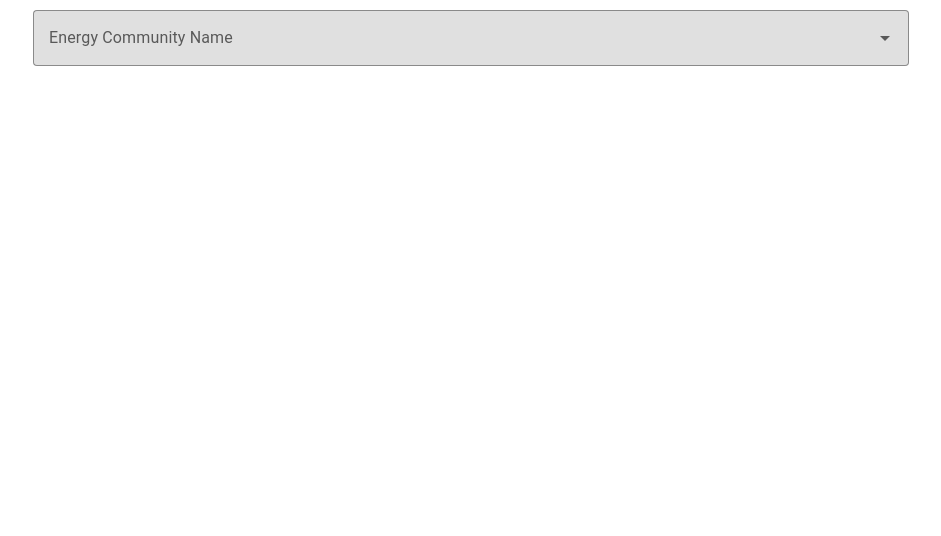
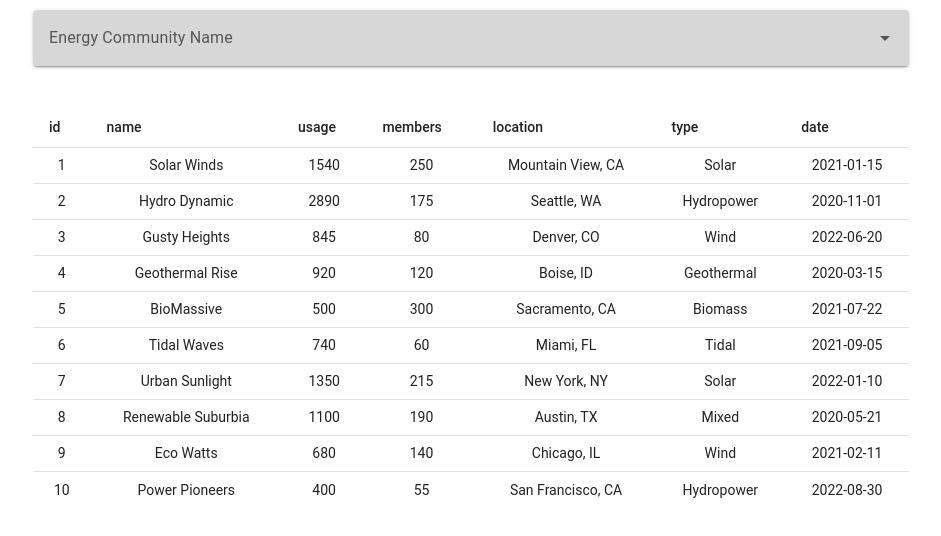
Before and after one commit to danish981/vue3-challenge-energy-communities, a Vue app: page / in a window 1280 px wide. Shown: the top 536 px of the page, without its empty margins (169-1110 px from the left). Built offline with nearby package versions, Linux system fonts and the light colour scheme.

Commit message:
added some change, made appear data into the componnent

```diff
--- a/src/components/AutocompleteSelect.vue
+++ b/src/components/AutocompleteSelect.vue
@@ -10,7 +10,7 @@
         bg-color="#E0E0E0"
         clearable
         multiple
-        variant="outlined"
+        variant="solo-filled"
     >
     </v-autocomplete>
   </div>
--- a/src/components/EnergyCommunityTable.vue
+++ b/src/components/EnergyCommunityTable.vue
@@ -2,6 +2,8 @@
 
   <!-- TODO: Implement data table with CRUD operations -->
 
+
+  <div class="middle-centered">
     <v-table density="compact">
       <thead>
       <tr>
@@ -9,26 +11,29 @@
           id
         </th>
         <th class="text-left">
-        Name
+          name
         </th>
         <th class="text-left">
-        Usage
+          usage
         </th>
         <th class="text-left">
-        Location
+          members
         </th>
         <th class="text-left">
-        Type
+          location
         </th>
         <th class="text-left">
-        Start Date
+          type
+        </th>
+        <th class="text-left">
+          date
         </th>
       </tr>
       </thead>
       <tbody>
       <tr
-        v-for="item in energyCommunityStore"
-        :key="item.id"
+          v-for="item in energyCommunities"
+          :key="item.name"
       >
         <td>{{ item.id }}</td>
         <td>{{ item.name }}</td>
@@ -40,6 +45,7 @@
       </tr>
       </tbody>
     </v-table>
+  </div>
 
 
 </template>
@@ -47,10 +53,11 @@
 <script setup>
 // TODO: Use Pinia for state management and Vue Composition API for component logic
 
-import {energyCommunityStore} from "@/stores/energyCommunityStore";
 
-console.log(energyCommunityStore[0])
+import {ref} from "vue";
+import energyCommunities from "@/mocked-data/energyCommunities";
 
+// const energyCommunities = ref([])
 
 
 
@@ -58,5 +65,14 @@ console.log(energyCommunityStore[0])
 </script>
 
 <style scoped>
-/* Component specific styles */
+
+
+.middle-centered {
+  margin: 0 auto;
+  text-align: center;
+  width: 70%;
+  padding: 10px;
+}
+
+
 </style>
--- a/src/views/Home.vue
+++ b/src/views/Home.vue
@@ -1,6 +1,7 @@
 <script setup>
 import AutocompleteSelect from '@/components/AutocompleteSelect.vue';
 import Charts from '@/components/Charts.vue';
+import EnergyCommunityTable from "@/components/EnergyCommunityTable.vue";
 </script>
 
 <template>
@@ -8,8 +9,8 @@ import Charts from '@/components/Charts.vue';
     <!-- Dev server is running: TODO go on implementing the frontend -->
 
     <!-- todo : Place components here -->
-    <AutocompleteSelect></AutocompleteSelect>
-    <!-- <energy-community-table></energy-community-table>-->
+    <autocomplete-select></autocomplete-select>
+    <energy-community-table></energy-community-table>
 
 
     <!-- todo : chart should be in separate route / page -->
```
Lines whose indentation alone changed are shown as unchanged.
